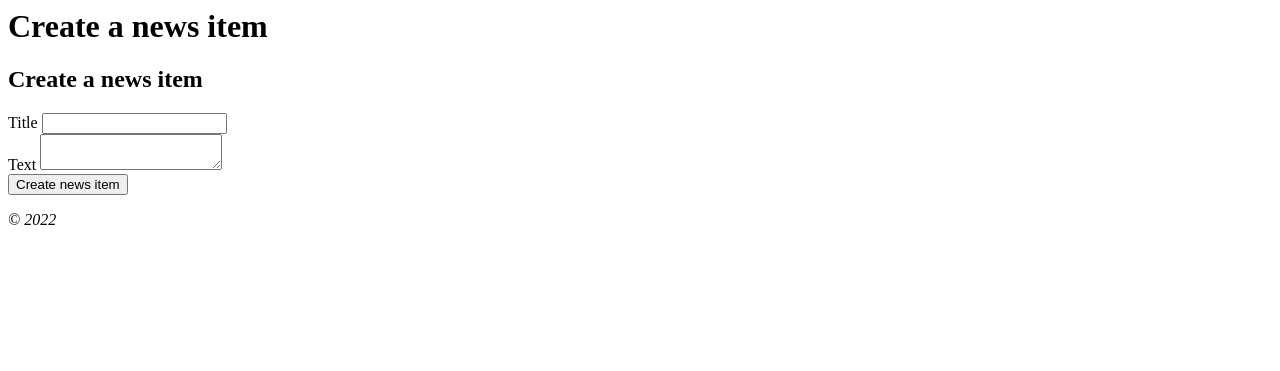
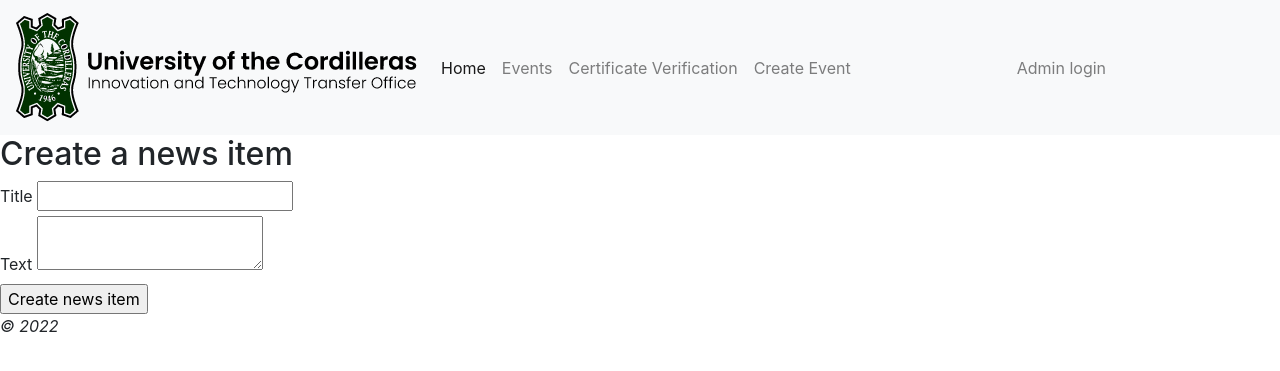
Before and after one commit to redchristian20/uc-cms, a CodeIgniter app: page /database/index.php/news/create in a window 1280 px wide. Shown: the top 371 px of the page. Run offline with CodeIgniter, Linux system fonts and the light colour scheme; some libraries are stand-ins or nearby versions.

Commit message:
Update header.php

```diff
--- a/application/views/templates/header.php
+++ b/application/views/templates/header.php
@@ -1,7 +1,46 @@
+<!DOCTYPE html>
 <html>
-        <head>
-                <title>CodeIgniter Tutorial</title>
-        </head>
-        <body>
+<head>
+    <meta charset='utf-8'>
+    <meta http-equiv='X-UA-Compatible' content='IE=edge'>
+    <title>UC Certification Management System</title>
+    <meta name='viewport' content='width=device-width, initial-scale=1'>
+    <link rel="preconnect" href="https://fonts.googleapis.com">
+    <link rel="preconnect" href="https://fonts.gstatic.com" crossorigin>
+    <link href="https://fonts.googleapis.com/css2?family=Poppins:wght@100;400&display=swap" rel="stylesheet">
+    <link rel="stylesheet" href="https://cdn.jsdelivr.net/npm/bootstrap@4.0.0/dist/css/bootstrap.min.css" integrity="sha384-Gn5384xqQ1aoWXA+058RXPxPg6fy4IWvTNh0E263XmFcJlSAwiGgFAW/dAiS6JXm" crossorigin="anonymous">
+    <script src="https://code.jquery.com/jquery-3.2.1.slim.min.js" integrity="sha384-KJ3o2DKtIkvYIK3UENzmM7KCkRr/rE9/Qpg6aAZGJwFDMVNA/GpGFF93hXpG5KkN" crossorigin="anonymous"></script>
+    <script src="https://cdn.jsdelivr.net/npm/popper.js@1.12.9/dist/umd/popper.min.js" integrity="sha384-ApNbgh9B+Y1QKtv3Rn7W3mgPxhU9K/ScQsAP7hUibX39j7fakFPskvXusvfa0b4Q" crossorigin="anonymous"></script>
+    <script src="https://cdn.jsdelivr.net/npm/bootstrap@4.0.0/dist/js/bootstrap.min.js" integrity="sha384-JZR6Spejh4U02d8jOt6vLEHfe/JQGiRRSQQxSfFWpi1MquVdAyjUar5+76PVCmYl" crossorigin="anonymous"></script>
+</head>
 
-                <h1><?php echo $title; ?></h1>
+
+
+<body>
+<nav class="navbar navbar-expand-lg navbar-light bg-light d-flex justify-content-start">
+        <a class="navbar-brand" href="home"><img class="d-block w-100" src="../assets/img/intto.png" alt="UC Logo"></a>
+    <button class="navbar-toggler" type="button" data-toggle="collapse" data-target="#navbarSupportedContent" aria-controls="navbarSupportedContent" aria-expanded="false" aria-label="Toggle navigation">
+        <span class="navbar-toggler-icon"></span>
+    </button>
+        <div class="collapse navbar-collapse" id="navbarSupportedContent">
+            <ul class="navbar-nav mr-auto">
+                <li class="nav-item active">
+                    <a class="nav-link" href="home">Home <span class="sr-only">(current)</span></a>
+                </li>
+                <li class="nav-item">
+                    <a class="nav-link" href="view_workshops">Events</a>
+                </li>
+                <li class="nav-item">
+                    <a class="nav-link" href="certificate_verification">Certificate Verification</a>
+                </li>
+                <li class="nav-item">
+                    <a class="nav-link" href="create_event">Create Event</a>
+                </li>
+            </ul>
+            <ul class="form-inline my-2 my-lg-0 navbar-nav mr-auto">
+            <li class="nav-item">
+                    <a class="nav-link" href="admin_login">Admin login</a>
+                </li>
+            </ul>
+        </div>
+    </nav>
```
